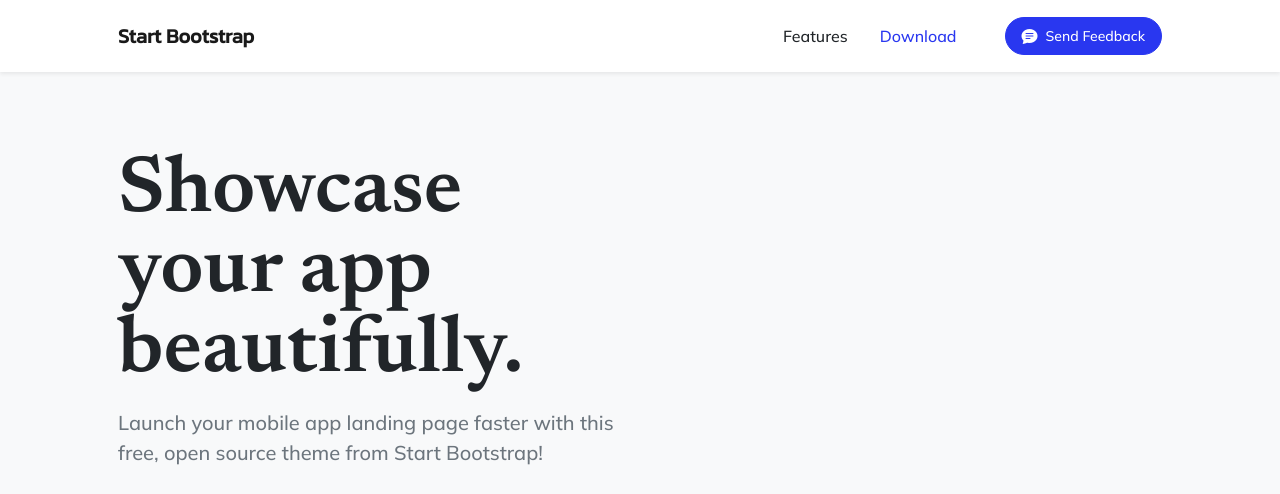
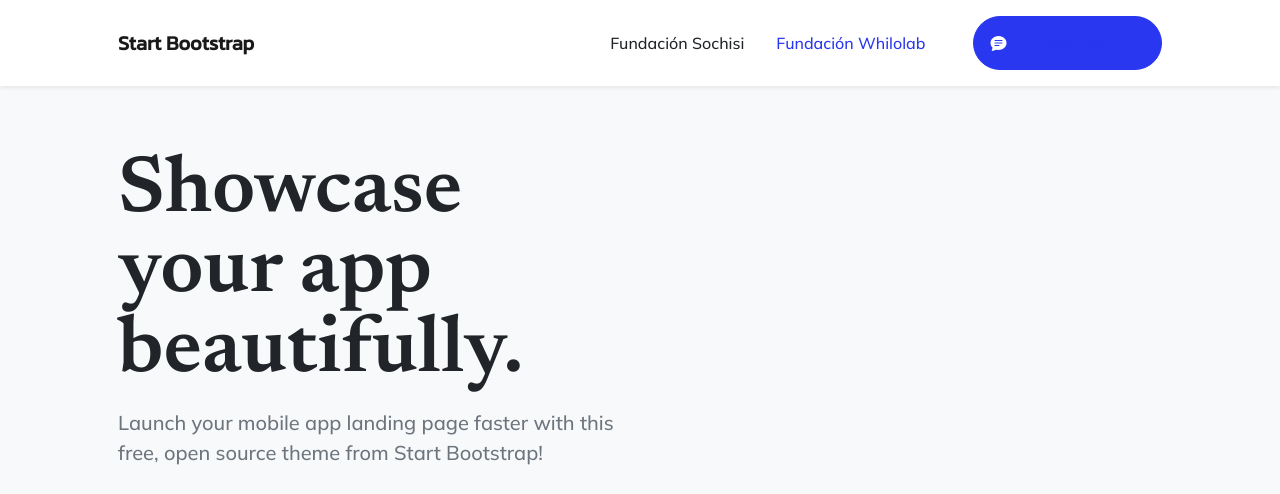
Before and after one commit to whilosoc/whilosoc, a plain HTML site: page index.html in a window 1280 px wide. Shown: the top 494 px of the page. Drawn offline with nearby package versions, Linux system fonts and the light colour scheme.

Commit message:
Update index.html

```diff
--- a/index.html
+++ b/index.html
@@ -11,7 +11,7 @@
 <meta http-equiv="Content-Type" content="text/html; charset=utf-8">
 <meta name="language" content="Spanish">
 <meta name="author" content="Fundación Whilolab - Fundación Sochisi">
-        <title>New Age - Start Bootstrap Theme</title>
+
         <link rel="icon" type="image/x-icon" href="assets/favicon.ico" />
         <!-- Bootstrap icons-->
         <link href="https://cdn.jsdelivr.net/npm/bootstrap-icons@1.5.0/font/bootstrap-icons.css" rel="stylesheet" />
@@ -34,13 +34,13 @@
                 </button>
                 <div class="collapse navbar-collapse" id="navbarResponsive">
                     <ul class="navbar-nav ms-auto me-4 my-3 my-lg-0">
-                        <li class="nav-item"><a class="nav-link me-lg-3" href="#features">Features</a></li>
-                        <li class="nav-item"><a class="nav-link me-lg-3" href="#download">Download</a></li>
+                        <li class="nav-item"><a class="nav-link me-lg-3" href="#features">Fundación Sochisi</a></li>
+                        <li class="nav-item"><a class="nav-link me-lg-3" href="#download">Fundación Whilolab</a></li>
                     </ul>
                     <button class="btn btn-primary rounded-pill px-3 mb-2 mb-lg-0" data-bs-toggle="modal" data-bs-target="#feedbackModal">
                         <span class="d-flex align-items-center">
                             <i class="bi-chat-text-fill me-2"></i>
-                            <span class="small">Send Feedback</span>
+                            <a class="nav-link me-lg-3" href=mailto:whilosoc@protonmail.com"><span class="small">Contactanos</span></a>
                         </span>
                     </button>
                 </div>
```
